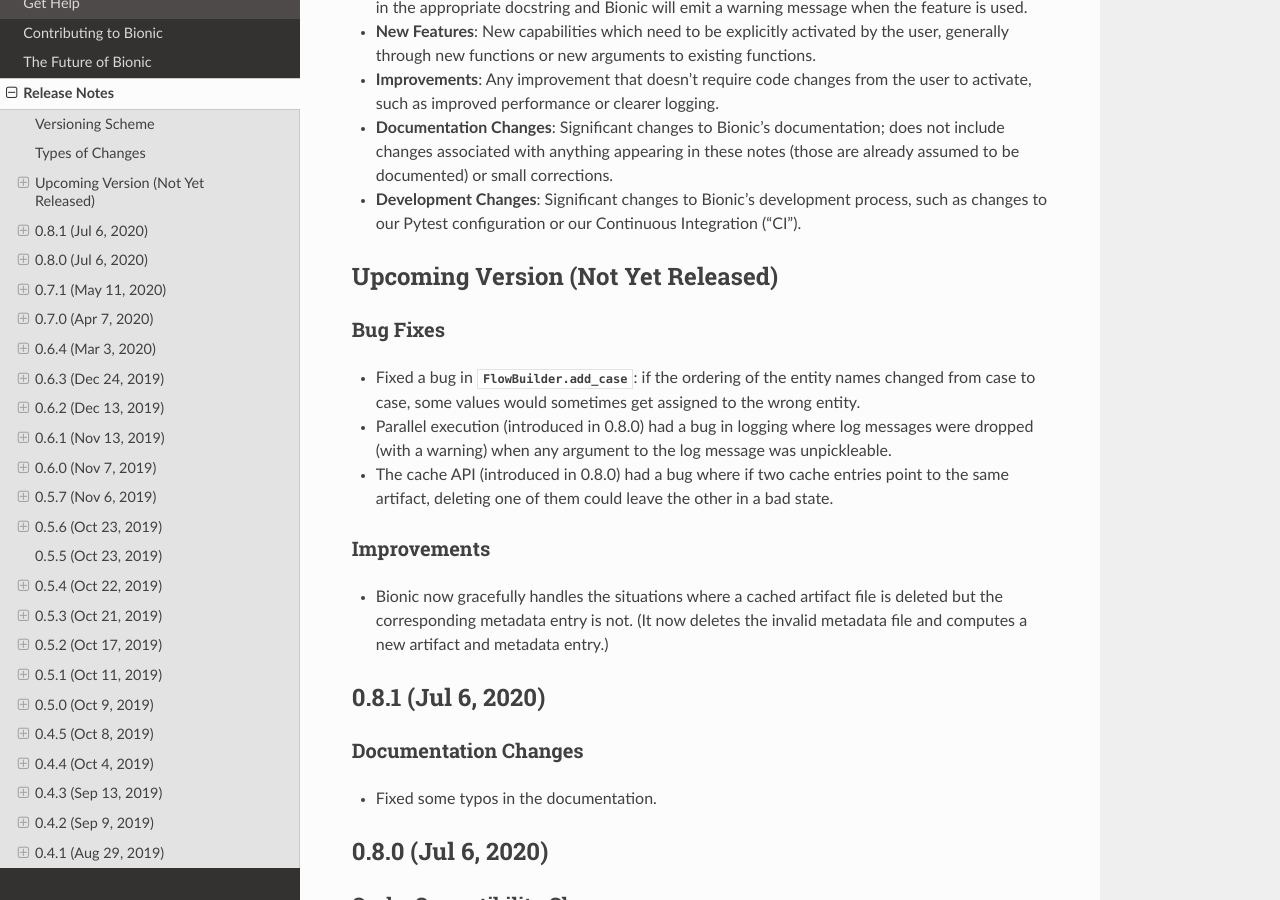
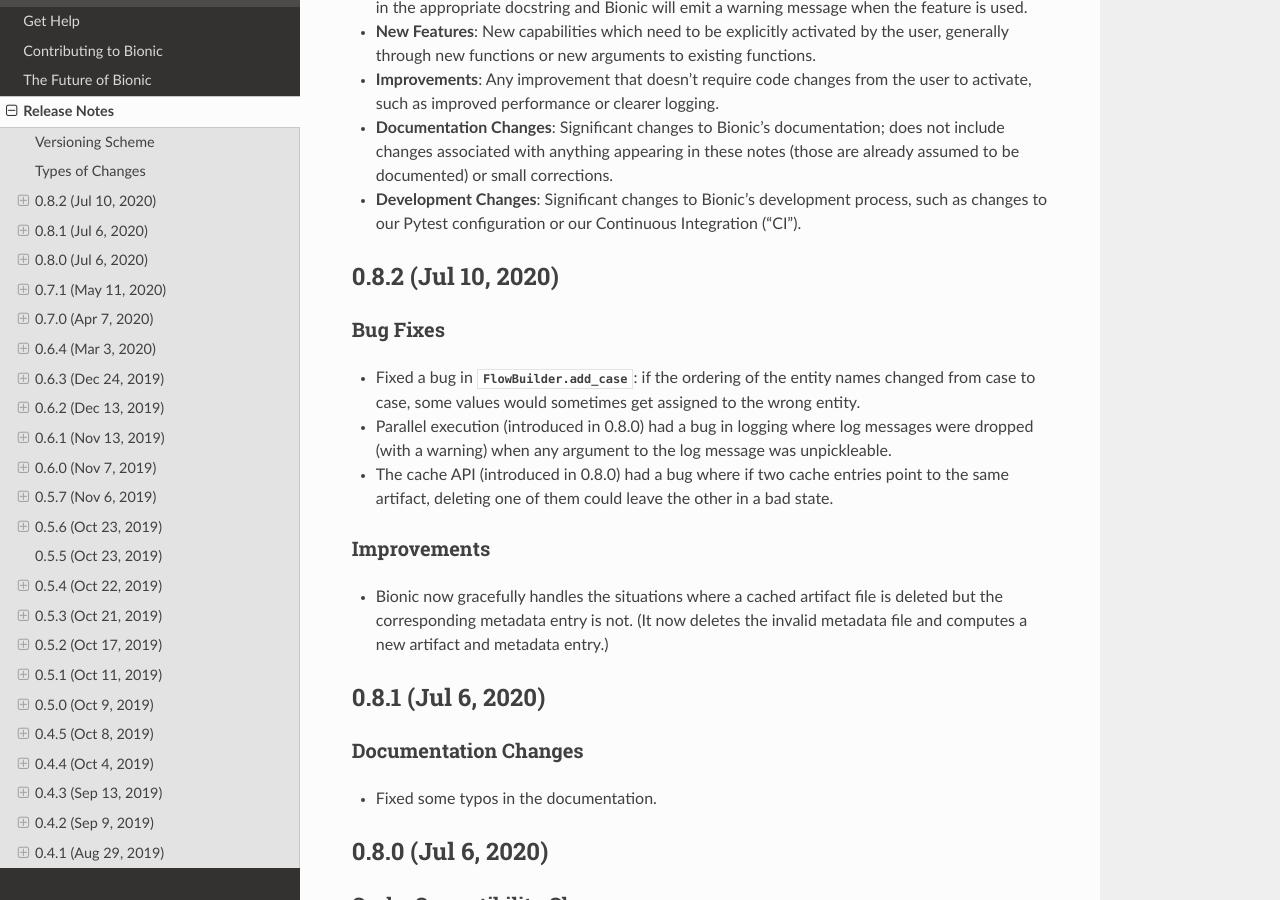
Before and after one commit to square/bionic, a Sphinx documentation site: the page built from docs/release-notes.rst, in a window 1280 px wide and 900 px high, scrolled down 1140 px. Built offline with Sphinx 7.4.7 and the Read the Docs theme 2.0.0, drawn with Linux system fonts in a browser that asks for light colours.

Commit message:
Bump version: 0.8.1 → 0.8.2

```diff
--- a/bionic/__init__.py
+++ b/bionic/__init__.py
@@ -16,4 +16,4 @@
 
 from . import protocol  # noqa: F401
 
-__version__ = u"0.8.1"
+__version__ = u"0.8.2"
--- a/docs/conf.py
+++ b/docs/conf.py
@@ -21,7 +21,7 @@
 author = u"Janek Klawe"
 
 # The short X.Y version
-version = u"0.8.1"
+version = u"0.8.2"
 # The full version, including alpha/beta/rc tags
 release = version
 
--- a/docs/release-notes.rst
+++ b/docs/release-notes.rst
@@ -63,14 +63,17 @@
 - **Development Changes**: Significant changes to Bionic's development process, such
   as changes to our Pytest configuration or our Continuous Integration ("CI").
 
-Upcoming Version (Not Yet Released)
------------------------------------
+.. Upcoming Version (Not Yet Released)
+.. -----------------------------------
 
 .. Record any notable changes in this section. When we update the current version,
    add a new version heading below, and then comment out the heading above until more
    changes are added. This way, the "Upcoming Version" section will be never be visible
    in the "stable" docs (corresponding to the last release) but will be visible in the
    "latest" docs (corresponding to the master branch).
+
+0.8.2 (Jul 10, 2020)
+--------------------
 
 Bug Fixes
 .........
--- a/setup.py
+++ b/setup.py
@@ -26,7 +26,7 @@
 
 setup(
     name="bionic",
-    version="0.8.1",
+    version="0.8.2",
     description=(
         "A Python framework for building, running, and sharing data science "
         "workflows"
```
Also changed, not shown: .bumpversion.cfg.
